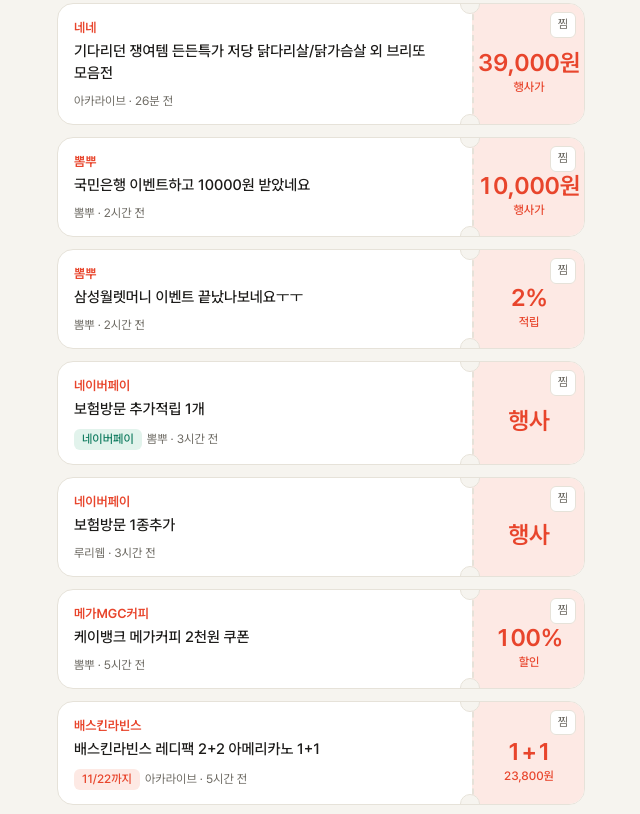
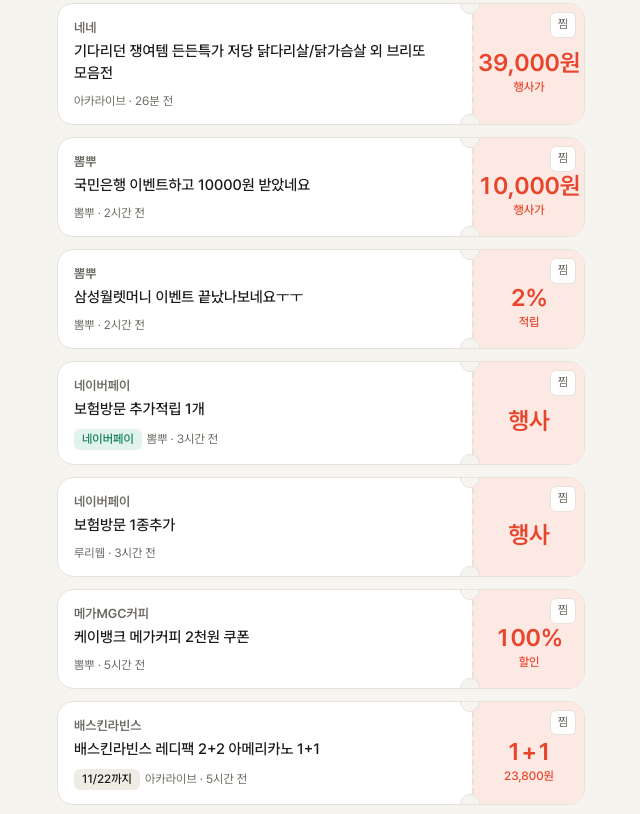
Before and after one commit to kachia84-blip/coupon-finder, a plain HTML site: page index.html in a window 1280 px wide. Shown: the part 386-1200 px from the top of the page, without its empty margins (319-959 px from the left). Drawn offline with Linux system fonts and the light colour scheme.

Commit message:
화면 다듬기 2: 강조색은 쿠폰 꼬리표·마감 칩에만, 물건 가격 파랑·가게 이름 빨강 걷어냄
Co-Authored-By: Claude Opus 5.5 <noreply@anthropic.com>

```diff
--- a/index.html
+++ b/index.html
@@ -12,11 +12,11 @@
 @font-face{font-family:"Tossface";src:url("fonts/tf09.woff2") format("woff2");font-display:swap;unicode-range:U+1F3AE,U+1F455,U+1F484,U+1F4B3,U+1F4FA,U+1F6CD,U+1F9F8,U+1F9FB}
 :root{
   --bg:#f6f4ef;--card:#fff;--ink:#1c1b19;--sub:#6d6a63;--line:#e6e2d9;
-  --hot:#e8452c;--hot-soft:#fde9e4;--pay:#0f7b5f;--pay-soft:#e2f3ec;--chip:#efece5;--item:#2457c5;
+  --hot:#e8452c;--hot-soft:#fde9e4;--pay:#0f7b5f;--pay-soft:#e2f3ec;--chip:#efece5;
 }
 @media (prefers-color-scheme:dark){:root{
   --bg:#141412;--card:#1f1e1b;--ink:#f1efe9;--sub:#a29e95;--line:#2f2d29;
-  --hot:#ff6a4f;--hot-soft:#3a1d17;--pay:#3fc79c;--pay-soft:#16302a;--chip:#2a2925;--item:#7da2ff;
+  --hot:#ff6a4f;--hot-soft:#3a1d17;--pay:#3fc79c;--pay-soft:#16302a;--chip:#2a2925;
 }}
 *{box-sizing:border-box}
 body{margin:0;background:var(--bg);color:var(--ink);font-family:"Pretendard",system-ui,sans-serif;font-size:15px;line-height:1.45;-webkit-font-smoothing:antialiased}
@@ -46,7 +46,7 @@ h1{margin:0;font-size:20px;font-weight:600;letter-spacing:-.01em}
 .cvs .store{font-size:12px;color:var(--sub)}
 .cvs .name{font-size:14px;font-weight:500;margin:4px 0 8px;overflow:hidden;display:-webkit-box;-webkit-line-clamp:2;-webkit-box-orient:vertical;overflow-wrap:anywhere}
 .cvs .price{margin-top:6px;font-size:16px;font-weight:600;font-variant-numeric:tabular-nums}
-.cvs .unit{font-size:13px;font-variant-numeric:tabular-nums;color:var(--hot)}
+.cvs .unit{font-size:13px;font-variant-numeric:tabular-nums;color:var(--ink)}
 .more{display:block;margin:16px auto 0}
 .kind small{display:block;font-size:12px;font-weight:400;margin-top:2px}
 .kind[aria-pressed=true]{background:var(--card);color:var(--ink);box-shadow:0 1px 3px rgba(0,0,0,.08)}
@@ -58,7 +58,7 @@ h1{margin:0;font-size:20px;font-weight:600;letter-spacing:-.01em}
 .tk .r span{font-size:12px;font-weight:500;color:var(--hot)}
 .tk::before,.tk::after{content:"";position:absolute;right:104px;width:18px;height:18px;border-radius:50%;background:var(--bg);border:1px solid var(--line)}
 .tk::before{top:-10px}.tk::after{bottom:-10px}
-.brand{font-size:13px;font-weight:600;color:var(--hot);margin-bottom:3px}
+.brand{font-size:13px;font-weight:600;color:var(--sub);margin-bottom:3px}
 .ttl{font-size:15px;font-weight:500;margin:0;word-break:keep-all;overflow-wrap:anywhere}
 .meta{display:flex;flex-wrap:wrap;gap:5px;margin-top:8px;align-items:center;font-size:12px;color:var(--sub)}
 .chip{font-size:12px;font-weight:500;padding:2px 8px;border-radius:6px;background:var(--chip);color:var(--ink)}
@@ -79,7 +79,7 @@ h1{margin:0;font-size:20px;font-weight:600;letter-spacing:-.01em}
 .it .s{grid-column:2/-1}
 .it .t{font-size:15px;font-weight:500;overflow:hidden;display:-webkit-box;-webkit-line-clamp:2;-webkit-box-orient:vertical;overflow-wrap:anywhere}
 .it .p{text-align:right;white-space:nowrap;font-variant-numeric:tabular-nums}
-.it .p b{display:block;font-size:16px;font-weight:600;color:var(--item)}
+.it .p b{display:block;font-size:16px;font-weight:600;color:var(--ink)}
 .it .p s{font-size:12px;color:var(--sub)}
 .it .s{color:var(--sub);font-size:12px}
 .mk{display:inline-block;margin-left:4px;font-weight:500}
@@ -151,7 +151,7 @@ const $=id=>document.getElementById(id);
 const won=n=>n==null?"":n.toLocaleString("ko-KR")+"원";
 const ago=iso=>{if(!iso)return "";const n=Math.round((Date.now()-new Date(iso))/6e4);return n<60?`${Math.max(n,0)}분 전`:n<1440?`${Math.round(n/60)}시간 전`:`${Math.round(n/1440)}일 전`};
 const esc=s=>String(s??"").replace(/[&<>"]/g,c=>({"&":"&amp;","<":"&lt;",">":"&gt;",'"':"&quot;"}[c]));
-const chip=t=>`<span class="chip ${/페이|Pay/.test(t)?"pay":"hot"}">${esc(t)}</span>`;
+const chip=t=>`<span class="chip ${/페이|Pay/.test(t)?"pay":/마감/.test(t)?"hot":""}">${esc(t)}</span>`;
 const strip=t=>t.replace(/^\s*\[[^\]]*\]\s*/,"").replace(/\s*\([^()]*\d[^()]*\)\s*$/,"");
 const norm=s=>String(s??"").toLowerCase().replace(/\s/g,"");
 const matches=d=>!query||[d.title,d.brand,d.shop,d.src,d.name].some(v=>norm(v).includes(query));
```
